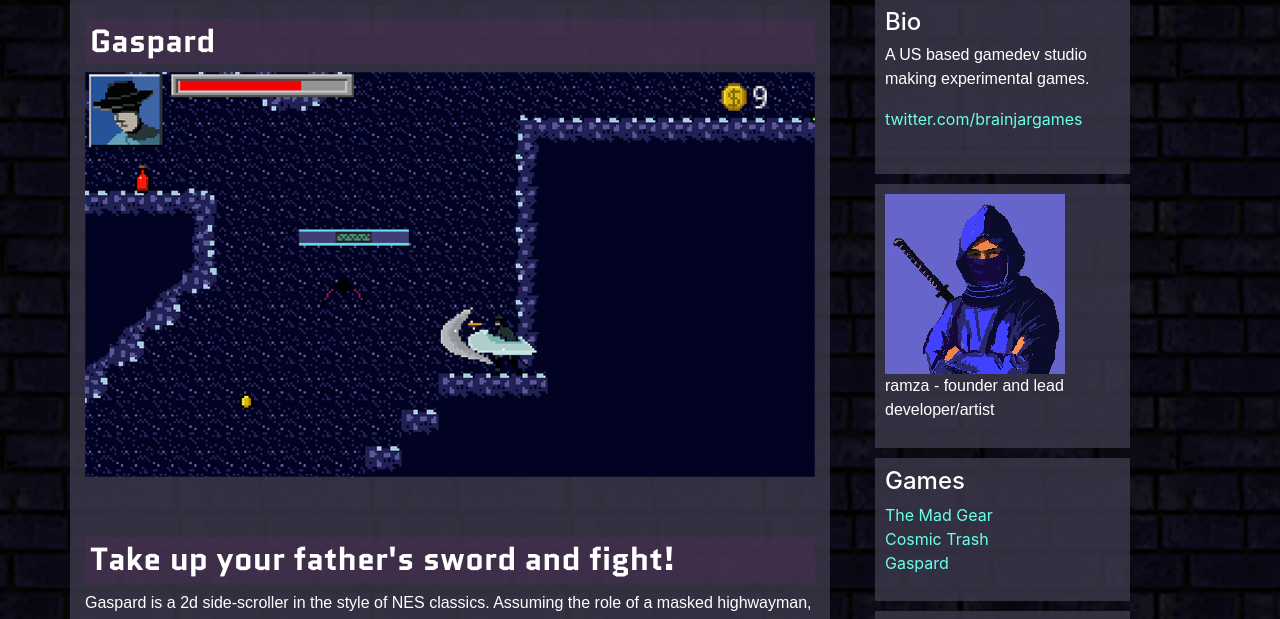
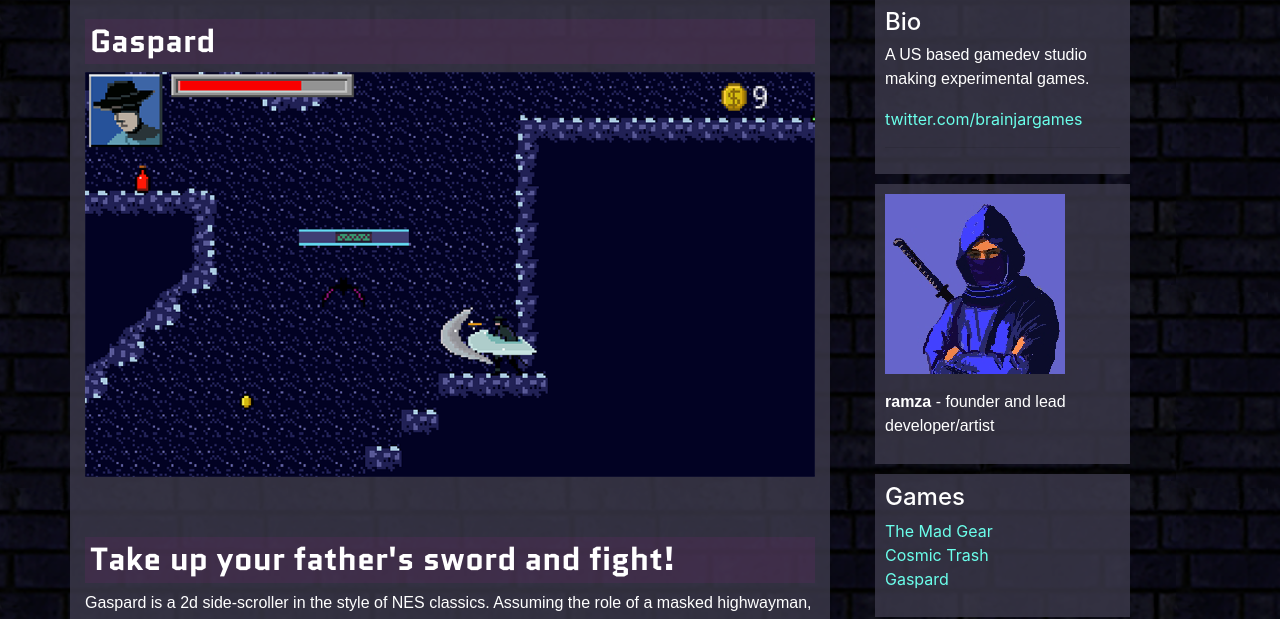
Before and after one commit to ramza/brainjar, a Django app: template brainjar/blog/templates/blog/gaspard.html in a window 1280 px wide. Shown: the part 100-719 px from the top of the page. Run offline with Django 3.2, Linux system fonts and the light colour scheme; the template is opened without the code that fills it, so the values that code supplies are empty; some libraries are stand-ins or nearby versions; some web fonts are replaced.

Commit message:
changed some stuff in the text

```diff
--- a/brainjar/blog/templates/blog/base.html
+++ b/brainjar/blog/templates/blog/base.html
@@ -85,7 +85,8 @@
             </div>
         <div class="sidebar-module">
             <img src="{% static "img/ninja.png" %}"  class="img-fluid" alt="Image Missing">
-            <p>ramza - founder and lead developer/artist</p>
+            <p></p>
+            <p><strong>ramza</strong> - founder and lead developer/artist</p>
         </div>
 
           <div class="sidebar-module">
--- a/brainjar/blog/templates/blog/the-mad-gear.html
+++ b/brainjar/blog/templates/blog/the-mad-gear.html
@@ -179,7 +179,7 @@
             Whiggs, Cyborgs, Vampires and more!</p>
         </div>
         <div class="col-md-5">
-          <img class="featurette-image img-fluid mx-auto" src="{% static 'img/characters.png' %}" alt="Generic placeholder image">
+          <img class="featurette-image img-fluid mx-auto" src="{% static 'img/screenshots/player-select.png' %}" alt="Generic placeholder image">
         </div>
       </div>
 
```
